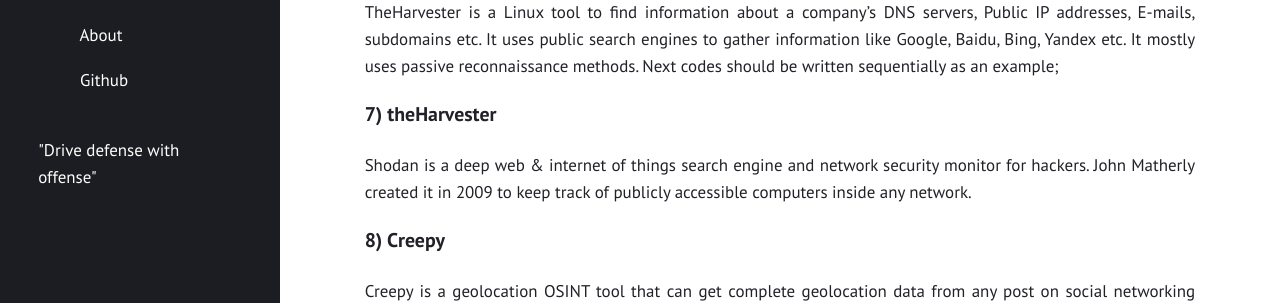
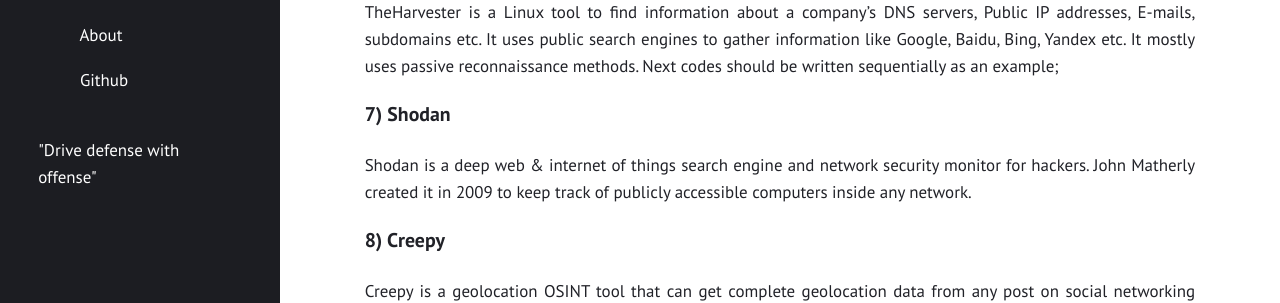
Before and after one commit to Fil88/Fil88.github.io, a Jekyll site: the page built from _posts/2021-02-01-Open-Source-Intelligence-(OSINT).md, in a window 1280 px wide and 900 px high, scrolled down 1815 px. Shown: the part 159-462 px from the top of the window. Built offline with Jekyll 4.4.1, drawn with Linux system fonts in a browser that asks for light colours.

Commit message:
Update 2021-02-01-Open-Source-Intelligence-(OSINT).md

```diff
--- a/_posts/2021-02-01-Open-Source-Intelligence-(OSINT).md
+++ b/_posts/2021-02-01-Open-Source-Intelligence-(OSINT).md
@@ -51,7 +51,7 @@
 
 TheHarvester is a Linux tool to find information about a company’s DNS servers, Public IP addresses, E-mails, subdomains etc. It uses public search engines to gather information like Google, Baidu, Bing, Yandex etc. It mostly uses passive reconnaissance methods. Next codes should be written sequentially as an example;
 
-### 7) theHarvester
+### 7) Shodan
 
 Shodan is a deep web & internet of things search engine and network security monitor for hackers. John Matherly created it in 2009 to keep track of publicly accessible computers inside any network.
 
```
